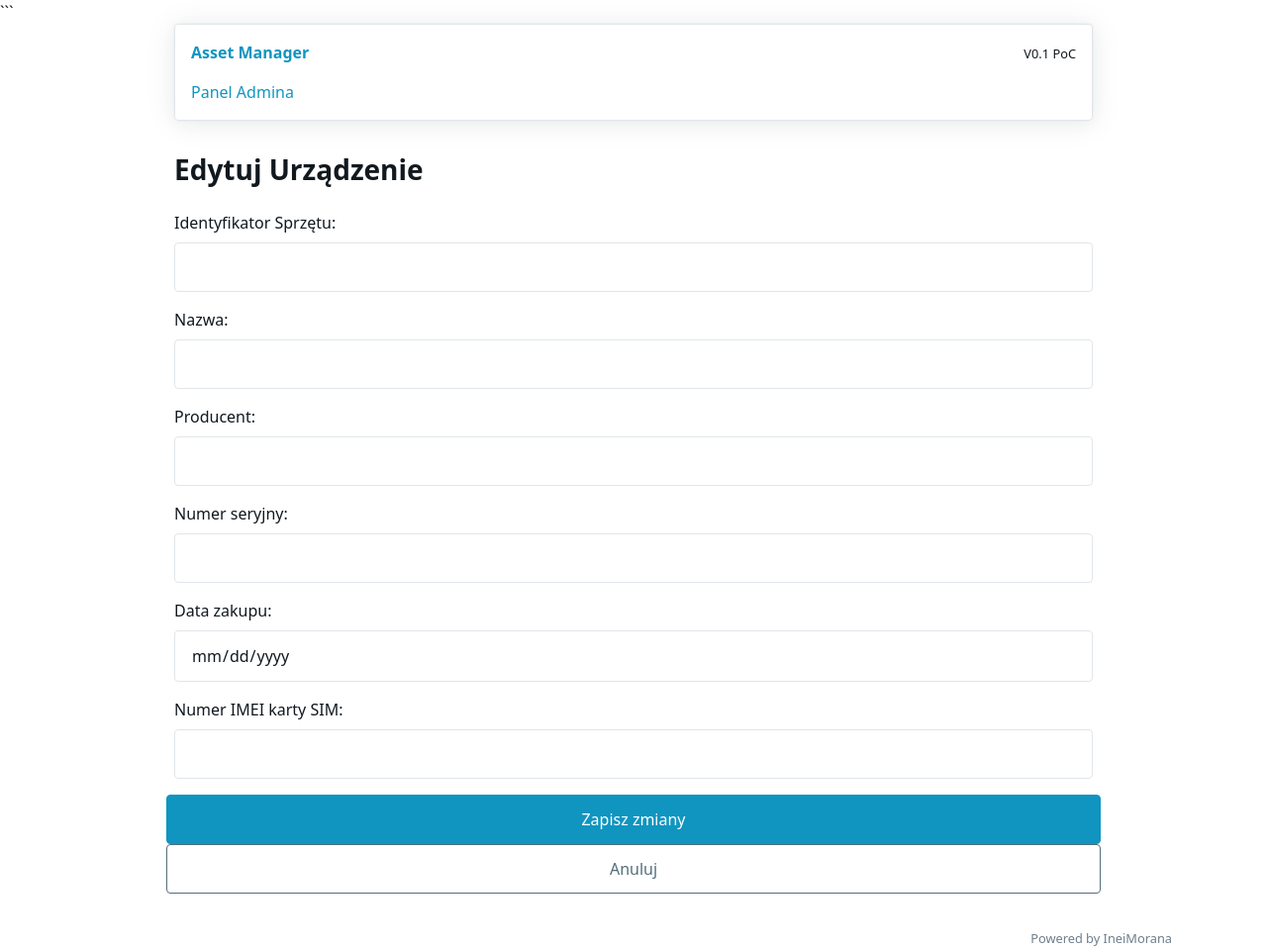
After one commit to lobay20-cpu/asset-manager, a Flask app: template templates/edytuj_urzadzenie.html in a window 1280 px wide. The commit adds this page. Shown: the whole page at 99% size. Run offline with Flask 3, Linux system fonts and the light colour scheme; the template is opened without the code that fills it, so the values that code supplies are empty.

Commit message:
Version V.1 beta

```diff
--- a/app.py
+++ b/app.py
@@ -49,7 +49,7 @@ class Urzadzenie(db.Model):
     aktualny_status = db.Column(db.String(50))
     uwagi_serwisowe = db.Column(db.Text)
     # Relacja do historii zmian - pozwala łatwo uzyskać wszystkie wpisy historii dla danego urządzenia
-    historia = db.relationship('HistoriaZmian', backref='urzadzenie', lazy=True)
+    historia = db.relationship('HistoriaZmian', backref='urzadzenie', lazy=True, cascade="all, delete-orphan")
 
 class Uzytkownik(db.Model):
     __tablename__ = 'uzytkownicy'
@@ -78,8 +78,19 @@ class HistoriaZmian(db.Model):
 
 @app.route('/')
 def index():
-    wszystkie_urzadzenia = Urzadzenie.query.all()
-    return render_template('index.html', urzadzenia=wszystkie_urzadzenia)
+    wybrany_status = request.args.get('status')
+
+    if wybrany_status == 'Dostępny':
+        # Filtruj tylko po statusie "Dostępny"
+        wszystkie_urzadzenia = Urzadzenie.query.filter_by(aktualny_status='Dostępny').all()
+    else:
+        # Domyślnie (lub gdy status nie jest 'Dostępny'), pokaż wszystko
+        wybrany_status = 'Wszystkie' # Ustawiamy na sztywno dla podświetlenia przycisku
+        wszystkie_urzadzenia = Urzadzenie.query.all()
+
+    return render_template('index.html',
+                           urzadzenia=wszystkie_urzadzenia,
+                           wybrany_status=wybrany_status)
 
 
 @app.route('/zmien/<int:urzadzenie_id>', methods=['GET', 'POST'])
@@ -169,6 +180,59 @@ def dodaj_urzadzenie():
     # Przekazujemy zmienną 'error' do szablonu.
     return render_template('dodaj_urzadzenie.html', error=error)
 
+# NOWA FUNKCJA DO USUWANIA URZĄDZENIA
+@app.route('/usun/<int:urzadzenie_id>')
+def usun_urzadzenie(urzadzenie_id):
+    # Krok 1: Znajdź w bazie urządzenie, które chcemy usunąć.
+    # Jeśli nie istnieje, automatycznie zwróci błąd 404.
+    urzadzenie_do_usuniecia = Urzadzenie.query.get_or_404(urzadzenie_id)
+
+    # Krok 2: Dodaj znaleziony obiekt do "kolejki do usunięcia" w sesji bazy danych.
+    db.session.delete(urzadzenie_do_usuniecia)
+
+    # Krok 3: Zatwierdź zmiany - to jest moment fizycznego usunięcia danych.
+    db.session.commit()
+
+    # Krok 4: Przekieruj użytkownika z powrotem na stronę główną.
+    return redirect(url_for('index'))
+
+# NOWA FUNKCJA DO EDYCJI URZĄDZENIA
+@app.route('/edytuj/<int:urzadzenie_id>', methods=['GET', 'POST'])
+def edytuj_urzadzenie(urzadzenie_id):
+    # Krok 1: Pobierz z bazy urządzenie, które chcemy edytować.
+    urzadzenie_do_edycji = Urzadzenie.query.get_or_404(urzadzenie_id)
+    error = None
+
+    if request.method == 'POST':
+        # Krok 2: Jeśli formularz został wysłany, pobierz nowe dane.
+        try:
+            urzadzenie_do_edycji.identyfikator_sprzetu = request.form.get('identyfikator_sprzetu')
+            urzadzenie_do_edycji.nazwa = request.form.get('nazwa')
+            urzadzenie_do_edycji.producent = request.form.get('producent')
+            urzadzenie_do_edycji.nr_seryjny = request.form.get('nr_seryjny')
+            urzadzenie_do_edycji.aktualny_imei_sim = request.form.get('aktualny_imei_sim')
+
+            data_zakupu_str = request.form.get('data_zakupu')
+            if data_zakupu_str:
+                urzadzenie_do_edycji.data_zakupu = datetime.strptime(data_zakupu_str, '%Y-%m-%d').date()
+            else:
+                urzadzenie_do_edycji.data_zakupu = None
+
+            # Krok 3: Zapisz zmiany w bazie.
+            db.session.commit()
+
+            # Krok 4: Przekieruj na stronę szczegółów tego urządzenia.
+            return redirect(url_for('szczegoly_urzadzenia', urzadzenie_id=urzadzenie_id))
+
+        except IntegrityError:
+            # Obsługa błędu, jeśli nowy identyfikator lub nr seryjny już istnieje.
+            db.session.rollback()
+            error = "Błąd: Identyfikator sprzętu lub numer seryjny już istnieje w bazie danych."
+
+    # Krok 5: Jeśli metoda to GET (lub wystąpił błąd), wyświetl formularz
+    # z już wypełnionymi danymi urządzenia.
+    return render_template('edytuj_urzadzenie.html', urzadzenie=urzadzenie_do_edycji, error=error)
+
 # --- URUCHOMIENIE APLIKACJI ---
 
 if __name__ == '__main__':
--- /dev/null
+++ b/templates/edytuj_urzadzenie.html
@@ -0,0 +1,36 @@
+{% extends "base.html" %}
+
+{% block title %}Edytuj Urządzenie{% endblock %}
+
+{% block content %}
+    <h2>Edytuj Urządzenie</h2>
+
+    {% if error %}
+        <p style="color: var(--pico-color-red-500);">{{ error }}</p>
+    {% endif %}
+
+    <form method="POST" autocomplete="off">
+        <label for="identyfikator_sprzetu">Identyfikator Sprzętu:</label>
+        <input type="text" name="identyfikator_sprzetu" id="identyfikator_sprzetu" value="{{ urzadzenie.identyfikator_sprzetu }}" required readonly>
+
+        <label for="nazwa">Nazwa:</label>
+        <input type="text" name="nazwa" id="nazwa" value="{{ urzadzenie.nazwa }}" required>
+
+        <label for="producent">Producent:</label>
+        <input type="text" name="producent" id="producent" value="{{ urzadzenie.producent or '' }}">
+
+        <label for="nr_seryjny">Numer seryjny:</label>
+        <input type="text" name="nr_seryjny" id="nr_seryjny" value="{{ urzadzenie.nr_seryjny or '' }}" readonly>
+
+        <label for="data_zakupu">Data zakupu:</label>
+        <input type="date" name="data_zakupu" id="data_zakupu" value="{{ urzadzenie.data_zakupu.strftime('%Y-%m-%d') if urzadzenie.data_zakupu }}" readonly>
+
+        <label for="aktualny_imei_sim">Numer IMEI karty SIM:</label>
+        <input type="text" name="aktualny_imei_sim" id="aktualny_imei_sim" value="{{ urzadzenie.aktualny_imei_sim or '' }}">
+
+        <div class="grid">
+            <button type="submit">Zapisz zmiany</button>
+            <a href="{{ url_for('szczegoly_urzadzenia', urzadzenie_id=urzadzenie.id) }}" class="secondary outline" role="button">Anuluj</a>
+        </div>
+    </form>
+{% endblock %}
```
Also changed, not shown: templates/index copy.html (deleted, +0 -56 lines), templates/index.html (+19 -0 lines), templates/szczegoly.html (+8 -3 lines).
